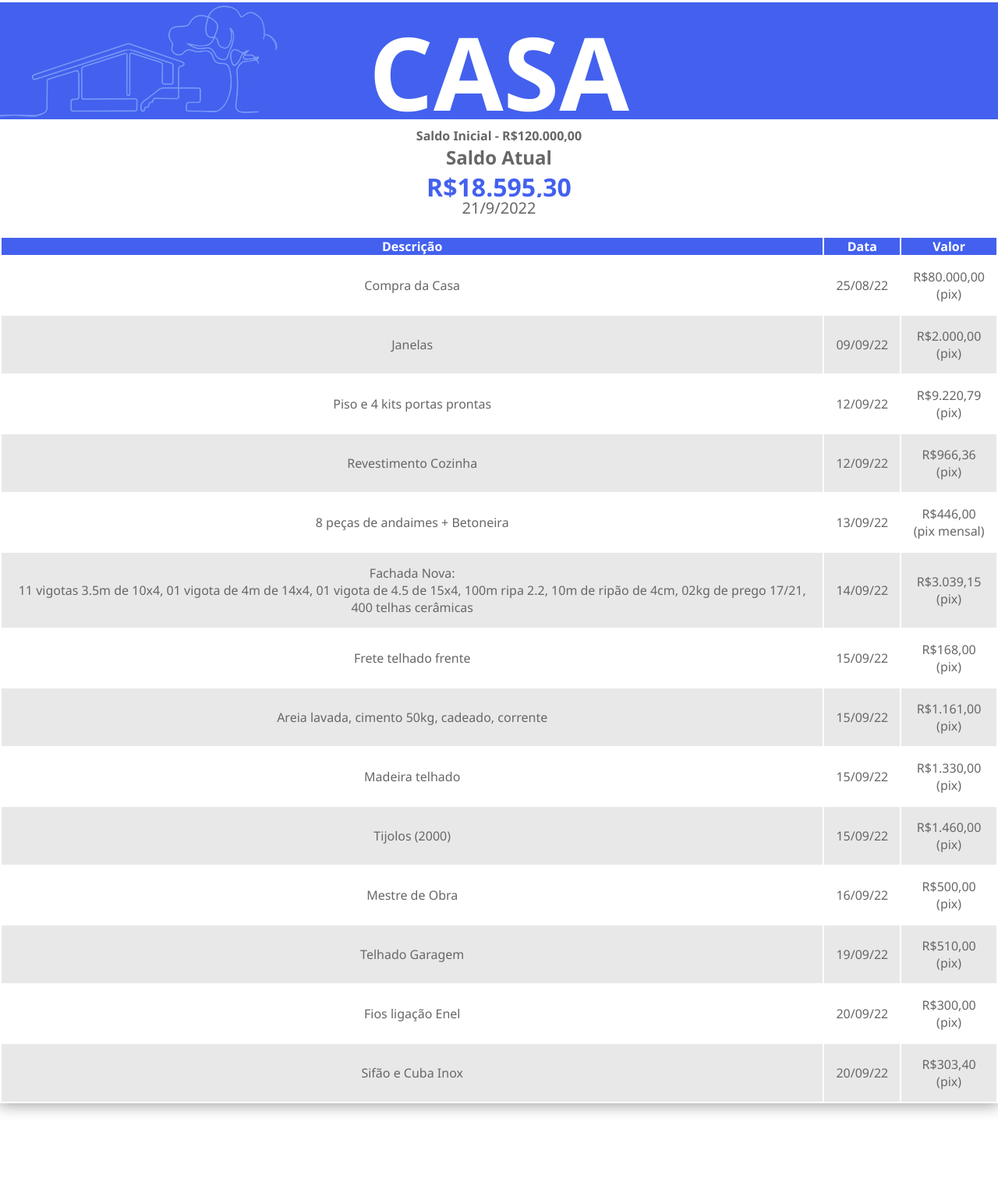
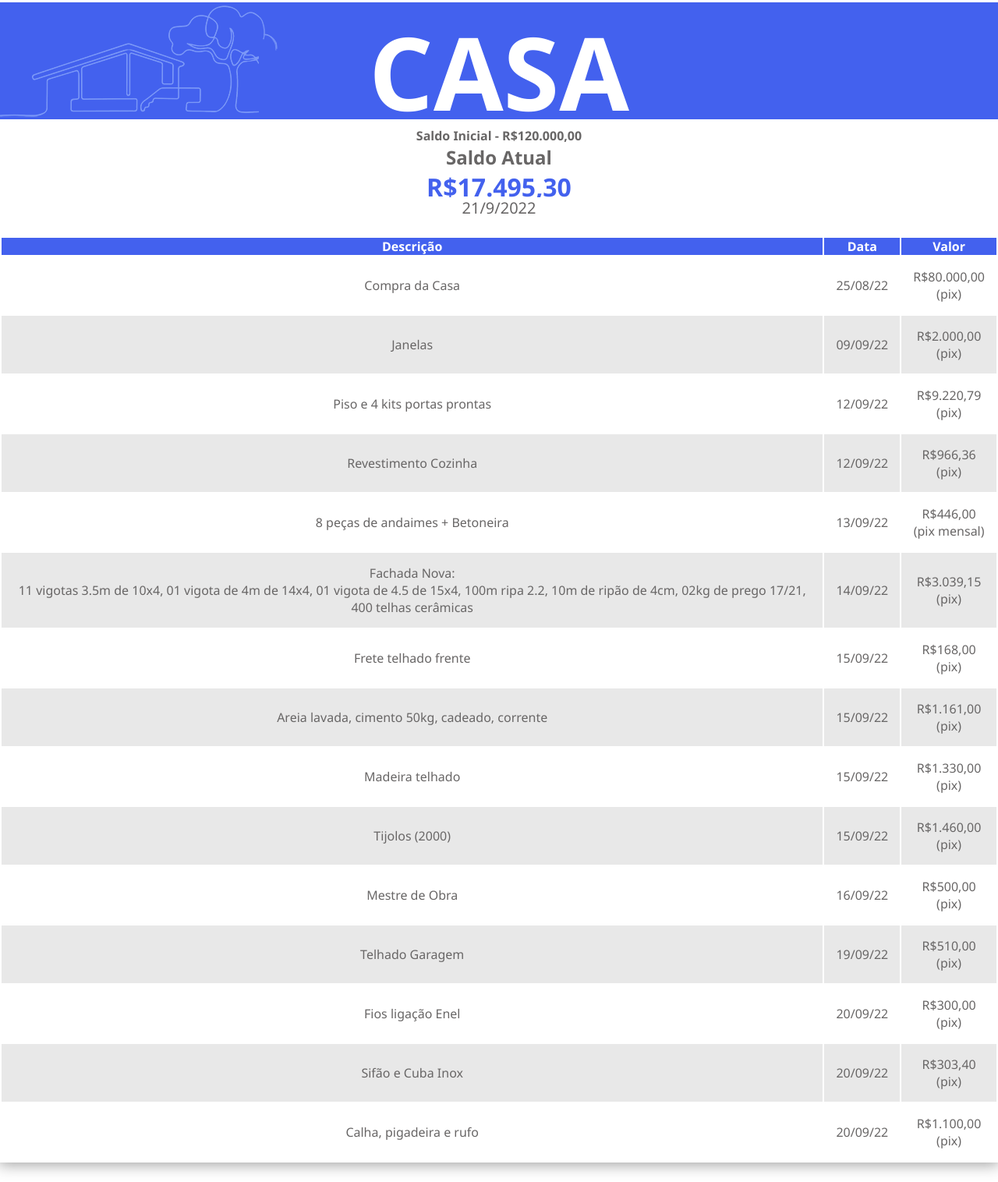
Before and after one commit to duduf1sh/casa, a plain HTML site: page index.html in a window 1280 px wide. Shown: the part 69-1585 px from the top of the page at 78% size. Before the commit the page ends 1509 px from the top, so only its background shows below. Drawn offline with Linux system fonts and the light colour scheme.

Commit message:
Update index.html

```diff
--- a/index.html
+++ b/index.html
@@ -17,7 +17,7 @@
             <div id="saldo">
                 <h4>Saldo Inicial - R$120.000,00</h4>
                 <h2>Saldo Atual</h2>
-                <h3>R$18.595,30</h3>
+                <h3>R$17.495,30</h3>
             </div>
             <div id="current_date">
                 <script>
@@ -80,6 +80,9 @@
                         <tr>
                             <td>Sifão e Cuba Inox</td><td>20/09/22</td><td>R$303,40 (pix)</td>
                         </tr>
+                        <tr>
+                            <td>Calha, pigadeira e rufo</td><td>20/09/22</td><td>R$1.100,00 (pix)</td>
+                        </tr>
                     </tbody>
                 </table>
             </div>
```
